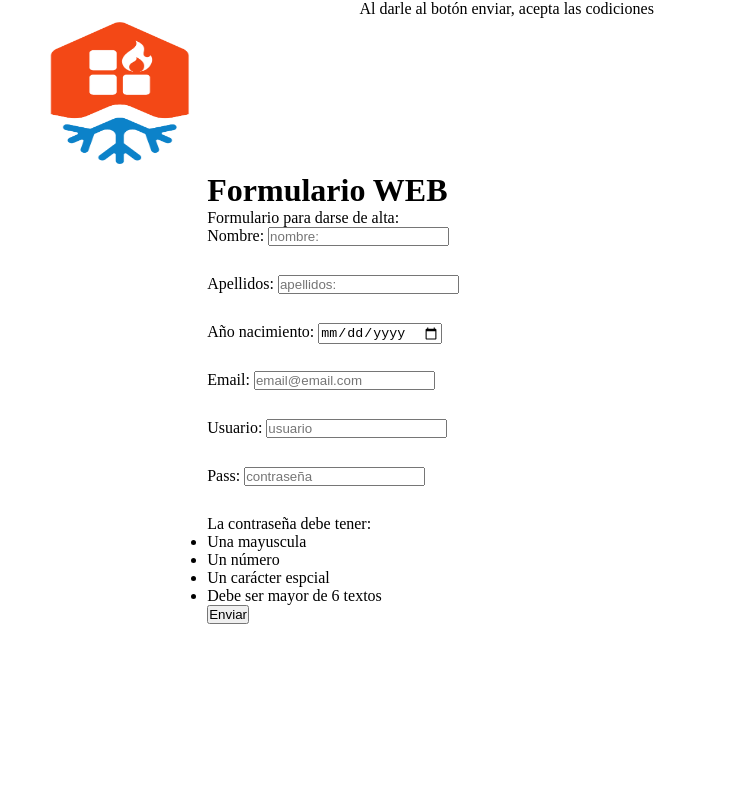
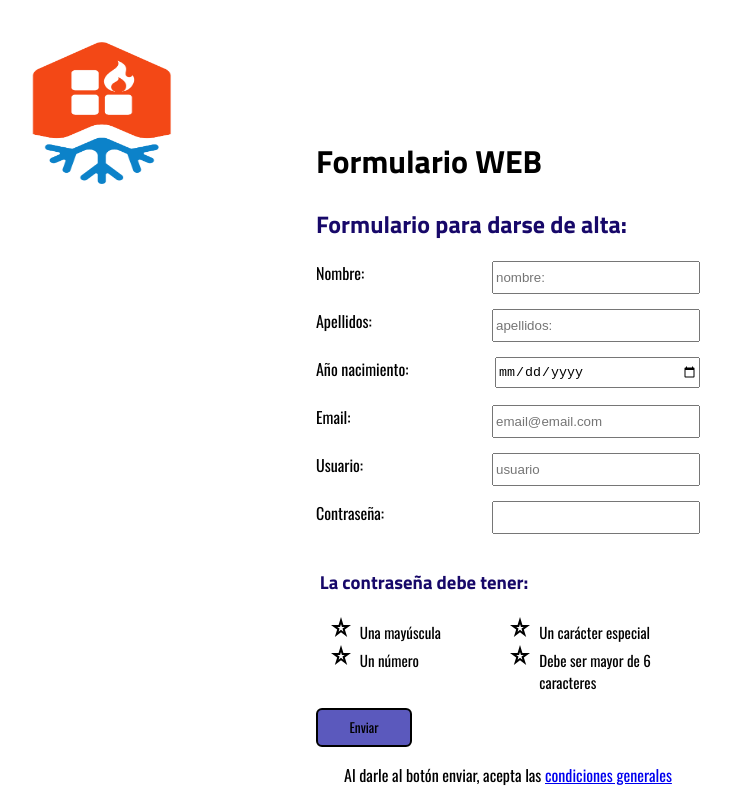
Before and after one commit to xulioxaviert/ejercicioForms, a plain HTML site: page index.html in a window 1280 px wide. Shown: the whole page, without its empty margins (164-895 px from the left). Drawn offline with nearby package versions, Linux system fonts and the light colour scheme; a web font is replaced by a local one.

Commit message:
final version

```diff
--- a/index.html
+++ b/index.html
@@ -15,14 +15,14 @@
         <div class="logo">
             <img src="img/logo.png" alt="logo">
         </div>
+        <div class="main-container">
 
-        <div class="main-container">
             <div class="title-container">
                 <h1 class="title">Formulario WEB</h1>
             </div>
 
             <div class="container-form">
-                <p>Formulario para darse de alta:</p>
+                <h2>Formulario para darse de alta:</h2>
                 <div class="question-container">
                     <label for="name">Nombre: </label>
                     <input type="text" id="name" name="name" placeholder="nombre:">
@@ -41,34 +41,36 @@
                 </div>
                 <div class="question-container">
                     <label for="username">Usuario: </label>
-                    <input type="text" id="username" name="username" placeholder="usuario" required>
+                    <input type="text" id="username" name="username" placeholder="usuario" required minlength="4"
+                        maxlength="8">
                 </div>
                 <div class="question-container">
-                    <label for="pass">Pass: </label>
-                    <input type="password" id="pass" name="pass" placeholder="contraseña" required>
+                    <label for="pass">Contraseña: </label>
+                    <input type="password" pattern="^(?=.*\d)(?=.*[a-z])(?=.*[A-Z])(?!.*\s).*$"
+                        title="Por favor debe incuir 1 minúscula, 1 mayúscula , 1 número y una carácter especial."
+                        required>
                 </div>
 
-
-                <div class="container-abrv">
-                    <p>La contraseña debe tener:</p>
+                <div class="container-footer">
+                    <h3>La contraseña debe tener:</h3>
                     <ul>
-                        <li>Una mayuscula</li>
+                        <li>Una mayúscula</li>
                         <li>Un número</li>
-                        <li>Un carácter espcial</li>
-                        <li>Debe ser mayor de 6 textos</li>
+                        <li>Un carácter especial</li>
+                        <li>Debe ser mayor de 6 caracteres</li>
                     </ul>
-
                 </div>
-                <div class="question-container">
-                    <input class="bottom" type="submit" value="Enviar">
+                <div class="botton-container">
+                    <input type="submit" value="Enviar" class="btn">
                 </div>
 
             </div>
         </div>
 
         <footer>
-            <div class="footer"></div>
-            <p>Al darle al botón enviar, acepta las codiciones </p>
+            <div class="footer">
+                <p>Al darle al botón enviar, acepta las <a href="#">condiciones generales</a></p>
+            </div>
         </footer>
     </div>
 </body>
--- a/styles.css
+++ b/styles.css
@@ -1,19 +1,30 @@
-* {
+@import url("https://fonts.googleapis.com/css2?family=Oswald:wght@200;300;400&family=Titillium+Web:wght@600&display=swap");
+
+@import url("https://fonts.googleapis.com/css2?family=Oswald:wght@200;300;400&family=Titillium+Web:wght@700&display=swap");
+
+@import url("https://fonts.googleapis.com/css2?family=Gideon+Roman&family=Oswald:wght@200;300;400&display=swap");
+
+.title {
+  font-family: "Oswald", sans-serif;
+  font-family: "Titillium Web", sans-serif;
+}
+
+body {
   margin: 0px;
   padding: 0px;
 }
 
-body {
- /* background-color: blue; */
+.container {
+  width: 75%;
+  height: 75%;
+  margin-top: 0;
+  margin-left: 15%;
+  padding-top: 3%;
+}
 
-
-}
-.container {
-    padding: 0 15%;
-    height: 100%;
-
-
-
+.logo {
+  float: left;
+  width: 30%;
 }
 
 .logo > img {
@@ -21,37 +32,121 @@ body {
   width: 150px;
 }
 
-.logo {
-  height: 60%;
-  float: left;
-  width: 35%;
-  margin-left: 2%;
+.main-container {
+  display: inline-block;
+  height: 65%;
+  margin-top: 8%;
+  width: 40%;
+}
+
+.container-form {
+  width: 100%;
+}
+
+.container-form > h2 {
   margin-top: 2%;
+  margin-bottom: 5%;
+  font-family: "Oswald", sans-serif;
+  font-family: "Titillium Web", sans-serif;
+  color: rgb(23, 8, 105);
+}
 
+.question-container {
+  max-width: 100%;
+  height: 3em;
+}
+
+label {
+  font-family: "Gideon Roman", cursive;
+  font-family: "Oswald", sans-serif;
+}
+
+.question-container > input {
+  width: 15em;
+  height: 2em;
+  float: right;
+}
+
+input:focus {
+  background-color: rgb(91, 89, 189);
+  color: white;
+}
+
+.container-footer {
+  width: 100%;
+  margin: 1%;
+}
+.container-footer > p {
+  width: 50%;
+  margin: 1%;
+  display: inline;
+}
+
+.container-footer > h3 {
+  font-family: "Oswald", sans-serif;
+  font-family: "Titillium Web", sans-serif;
+  color: rgb(23, 8, 105);
+}
+
+ul {
+  list-style-type: none;
+  columns: 2;
+  list-style: none;
+  font-size: 15px;
+  font-family: "Gideon Roman", cursive;
+  font-family: "Oswald", sans-serif;
+  list-style-image: url(/img/check.svg);
+}
+
+.btn {
+  background: rgb(91, 89, 189);
+  border: 2px solid black;
+  border-radius: 6px;
+  padding: 2%;
+  width: 25%;
+  font-family: "Gideon Roman", cursive;
+  font-family: "Oswald", sans-serif;
+}
+
+.btn:hover {
+  background: #9e0d08;
+  text-decoration: none;
+}
+
+.footer > p,
+a {
+  text-align: center;
+  font-family: "Gideon Roman", cursive;
+  font-family: "Oswald", sans-serif;
+}
+
+@media screen and (max-width: 600px) {
+  .logo > img {
+    width: 80px;
+    height: 80px;
+  }
+
+.container {
+  width: 100%;
+  margin: 2%;
+  padding: 0%;
 }
 
 .main-container {
-  float: right;
-  width: 65%;
-  margin-right: 15%;
- }
-
-
-.title {
-  float: right;
   width: 100%;
 }
 
-
-.container-form {
-  float: left;
+.container-footer {
+  width: 100%;
+  margin: 0;
+  padding: 0;
 
 }
+  .title {
+    font-size: 18px;
+  }
 
-
-.question-container{
-    max-width: 100%;
-    height: 3em;
-
+  h2 {
+    font-size: 12px;
+  }
 }
-/*
```
Also changed, not shown: check.png (added), img/check.svg (added).
